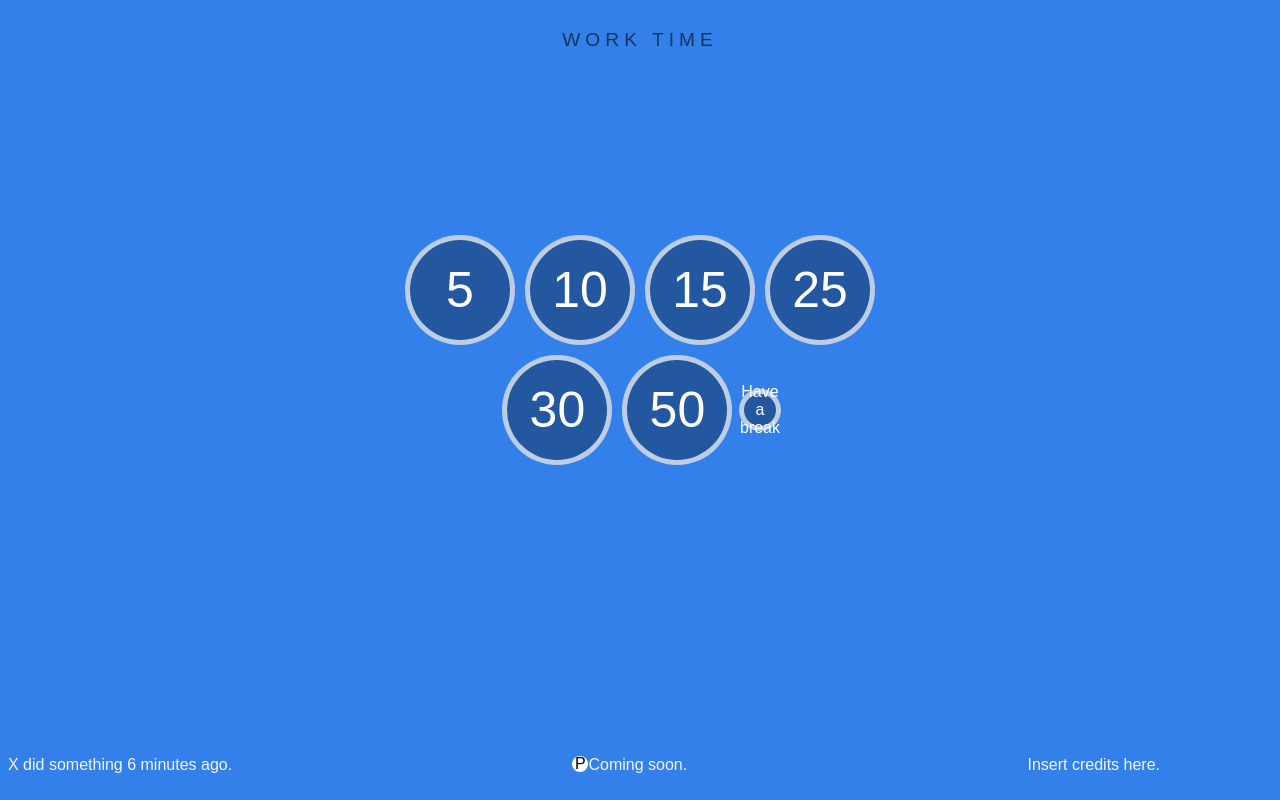
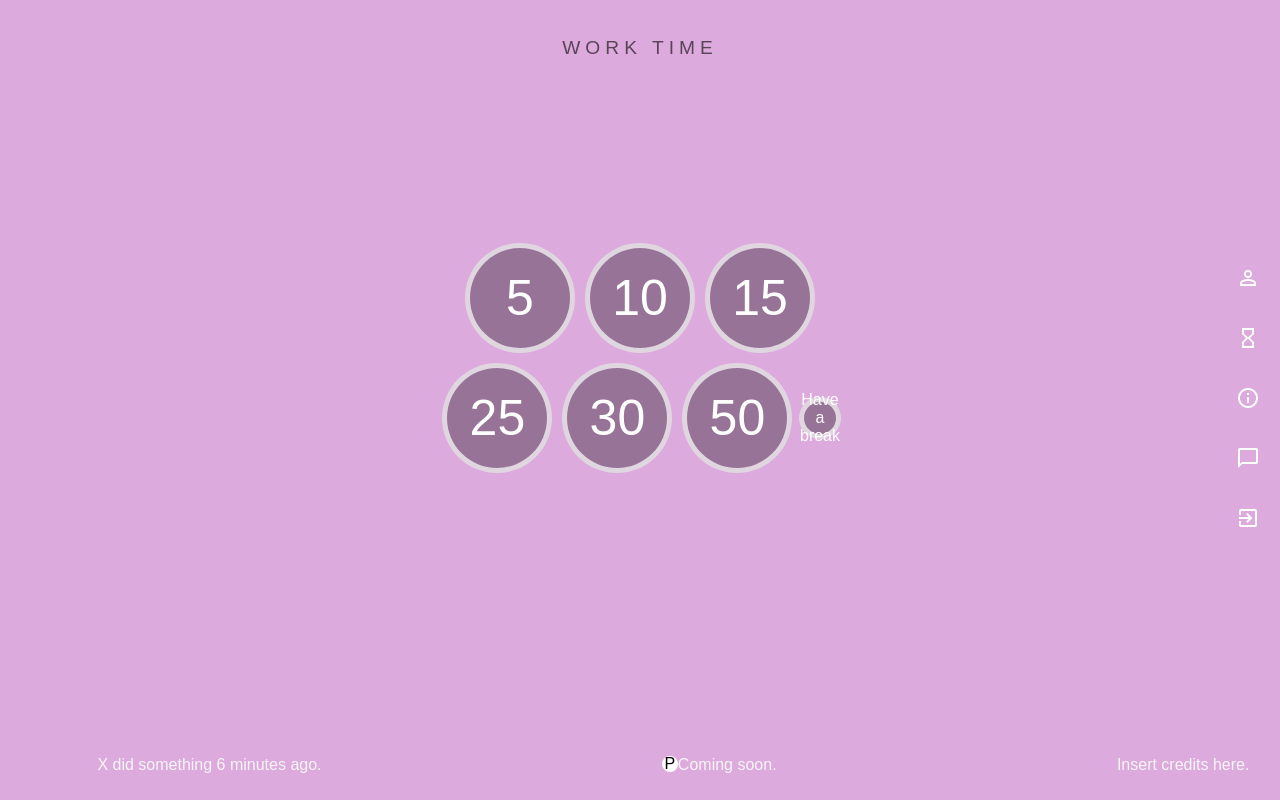
Before and after one commit to pPris/cuckoo, a React (Create React App) app: page / in a window 1280 px wide. Built offline with nearby package versions, Linux system fonts and the light colour scheme.

Commit message:
import codepen sidebar attempt, bug in onclick behavior

```diff
--- a/src/App.js
+++ b/src/App.js
@@ -2,6 +2,8 @@ import React, {Component} from 'react';
 import Footer from './Footer';
 import Bubbles from './Bubbles';
 import Timer from './Timer';
+import Sidebar from './Sidebar';
+
 // import './Timer.css';
 
 class App extends Component {
@@ -62,6 +64,7 @@ class App extends Component {
                     stores the bubbles when no timer,
                     and has the timer when break or work session going on*/}
                     {/* what controls the modes? */}
+                <Sidebar />
                 <Footer id="app-footer" />
             </div>
         )
--- /dev/null
+++ b/src/Sidebar.css
@@ -0,0 +1,68 @@
+:root {
+    --border-color: #0001
+  }
+
+  body {
+    background-color: #dad;
+    display: flex;
+    justify-content: center;
+    align-items: center;
+    font-family: sans-serif;
+  }
+
+  .sidenav {
+    height: 100%; /* 100% Full-height */
+    width: 5%; /* 0 width - change this with JavaScript */
+    position: fixed; /* Stay in place */
+    z-index: 1; /* Stay on top */
+    top: 0; /* Stay at the top */
+    right: 0;
+
+    overflow-x: hidden; /* Disable horizontal scroll */
+
+    /*  need to specify initial properties for transition   */
+    border-color: var(--border-color);
+
+
+
+    transition: 0.5s; /* 0.5 second transition effect to slide in the sidenav */
+
+    /*  using flex to center div items  */
+    display: flex;
+    flex-direction: column;
+    justify-content: center;
+    align-items: center;
+
+  /*   text-align: right; */
+      color: white;
+  }
+
+  /* i {
+    line-spacing: 10px;
+  } */
+
+  .sidenav:hover {
+    background-color: #5552;
+    border-left: solid;
+    border-width: 1.2px;
+    border-color: var(--border-color); /* todo something darker than bg  */
+
+  /*   box-shadow: inset 5px 0px #fff5 */
+  }
+
+  #infobar {
+    height: 100%; /* 100% Full-height */
+    width: 0; /* 0 width - change this with JavaScript */
+    position: fixed; /* Stay in place */
+    z-index: 1; /* Stay on top */
+    top: 0; /* Stay at the top */
+    right: 0;
+    background-color: #bbb5; /* Black*/
+    overflow-x: hidden; /* Disable horizontal scroll */
+    padding-top: 60px; /* Place content 60px from the top */
+    transition: 0.5s; /* 0.5 second transition effect to slide in the sidenav */
+  }
+
+  .infobar:hover {
+
+  }
--- /dev/null
+++ b/src/Sidebar.js
@@ -0,0 +1,46 @@
+import React, {Component} from 'react';
+import './Sidebar.css'
+
+
+class Sidebar extends Component {
+    render() {
+
+        function openNav() {
+            document.getElementById("infobar").style.width = "250px";
+            document.getElementById("sidenav").style.right = "250px";
+            // console.log(1);
+
+            // sidenav background colour should match hover colour when infobar is open
+        }
+
+        // automatically close whenever out of focus too
+        function closeNav() {
+            document.getElementById("infobar").style.width = "0px";
+            document.getElementById("sidenav").style.right = "0px";
+        }
+
+
+        return (
+            <div>
+                {/* <!-- sources used for sidebar designing and tooltips: w3schools.com --> */}
+
+                <link href="https://fonts.googleapis.com/icon?family=Material+Icons"
+                    rel="stylesheet" />
+
+                <div id="sidenav" class="sidenav">
+                    <p onclick={openNav}><span class="material-icons">perm_identity</span></p>
+                    <p><span class="material-icons">hourglass_empty</span></p>
+                    <p><span class="material-icons">info_outline</span></p>
+                    <p><i class="material-icons">chat_bubble_outline</i></p>
+                    <p onclick={closeNav}><i class="material-icons">exit_to_app</i></p>
+                </div>
+
+                <div id="infobar">
+                    <p>This is meant to be more long text and information </p>
+                </div>
+            </div>
+        )
+    }
+}
+
+export default Sidebar
```
